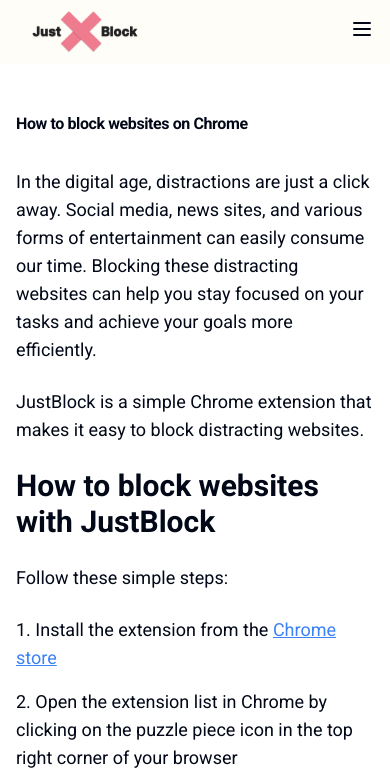
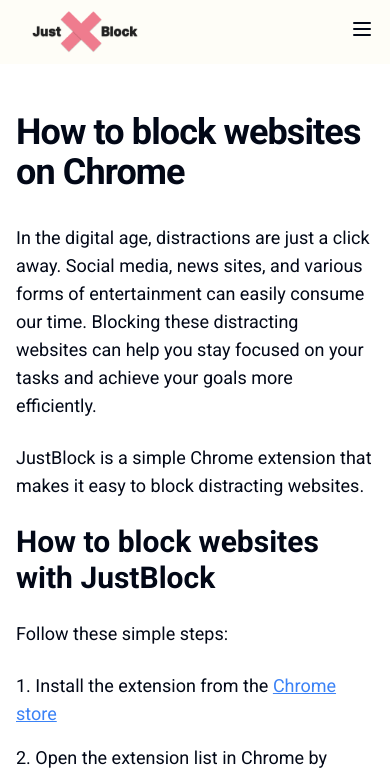
Before and after one commit to just-block/just-block.github.io, a Next.js app: page /en/blog/how-to-block-websites-on-chrome in a window 390 px wide. Shown: the top 776 px of the page. Built offline with nearby package versions, Linux system fonts and the light colour scheme.

Commit message:
Fix font size

```diff
--- a/src/app/en/blog/how-to-block-websites-on-chrome/page.tsx
+++ b/src/app/en/blog/how-to-block-websites-on-chrome/page.tsx
@@ -8,7 +8,7 @@
   return (
     <div className="bg-white py-12 ">
       <div className="mx-auto max-w-2xl px-4 sm:px-6 lg:px-8">
-        <h1 className="font-bold tracking-tight sm:text-4xl mb-8">
+        <h1 className="font-bold tracking-tight text-4xl mb-8">
           How to block websites on Chrome
         </h1>
 
```
